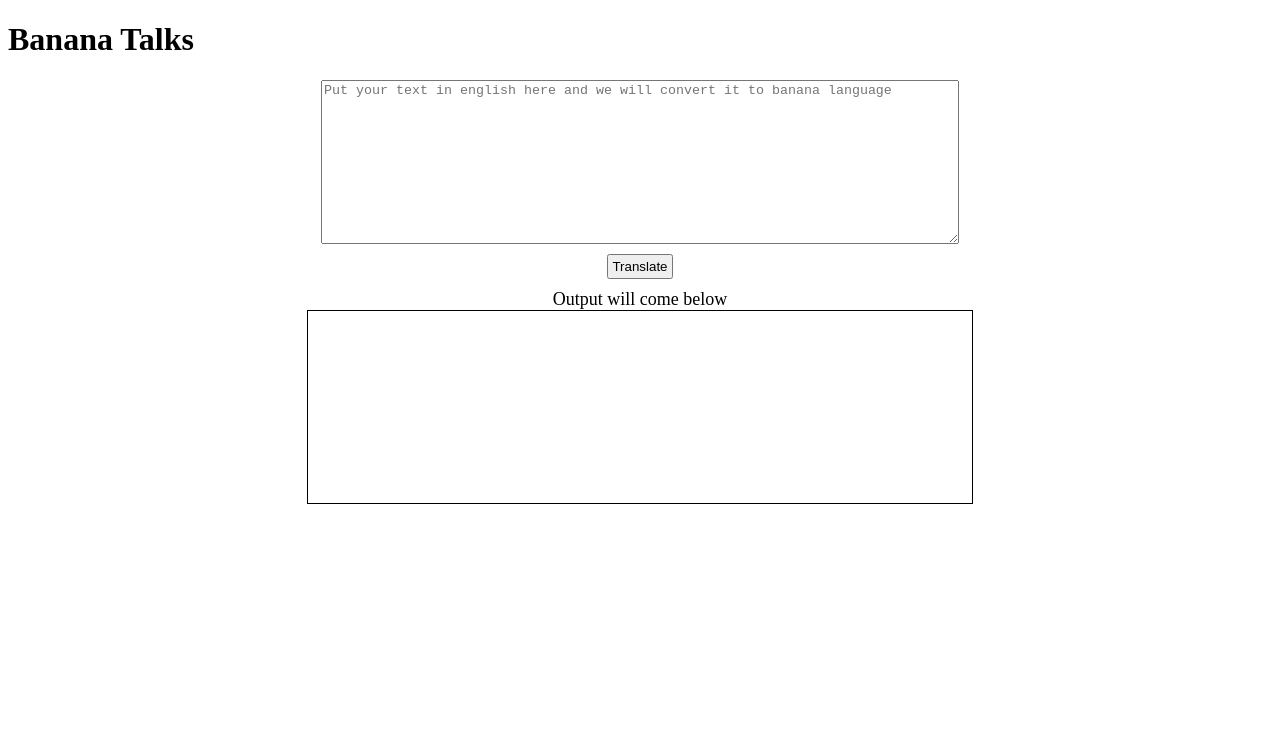
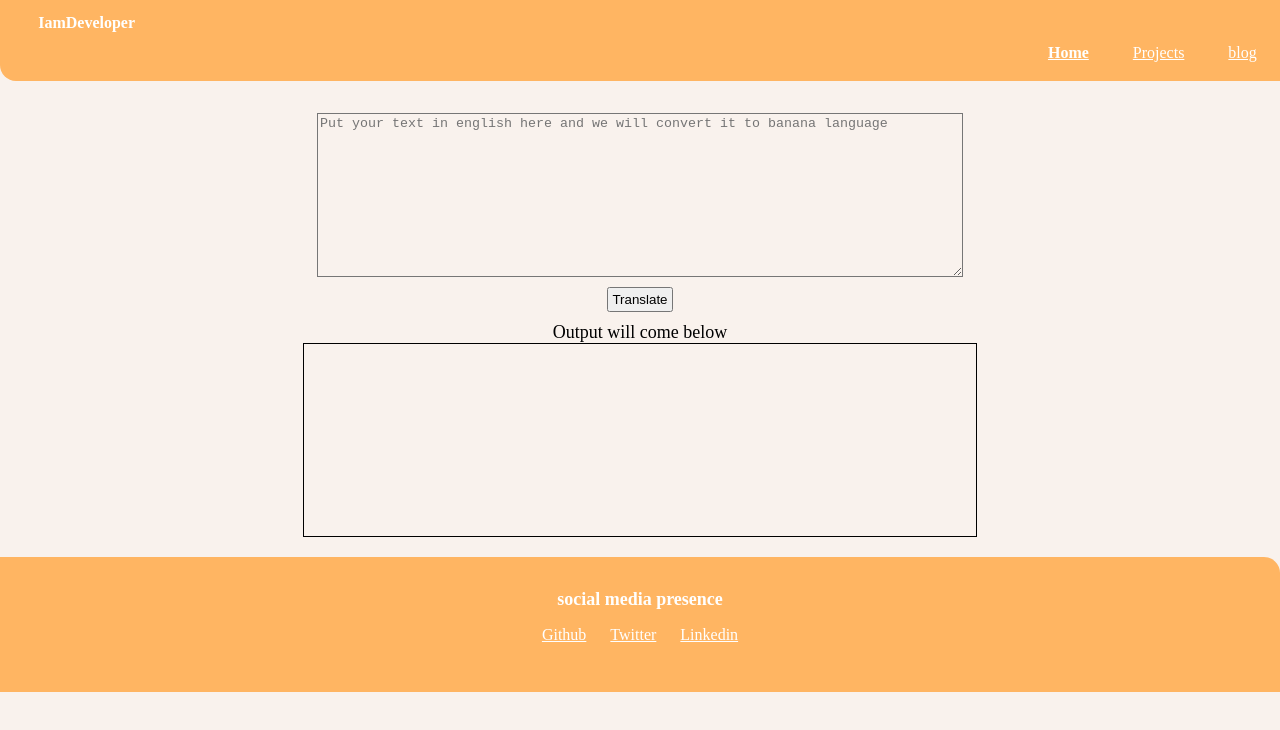
Before and after one commit to mdyousuf10/neogcamp-banana-speak, a plain HTML site: page index.html in a window 1280 px wide. Drawn offline with Linux system fonts and the light colour scheme.

Commit message:
New design layout implemented

```diff
--- a/app.js
+++ b/app.js
@@ -6,7 +6,7 @@ var outputDiv = document.querySelector("#output");
 
 
 
-var serverURL = "https://lessonfourapi.tanaypratap.repl.co/translate/yoda.json  "
+var serverURL = "https://api.funtranslations.com/translate/minion.json"
 
 function getTranslationURL(input){
     return serverURL + "?" + "text=" + input
--- a/index.html
+++ b/index.html
@@ -5,32 +5,20 @@
     <meta http-equiv="X-UA-Compatible" content="IE=edge">
     <meta name="viewport" content="width=device-width, initial-scale=1.0">
     <title>Home</title>
-    <style>
-        textarea{
-            display: block;
-            width: 50%;
-            margin : auto;
-            padding-bottom: 10px;
-        }
-        button{
-            margin: auto;
-            display: block;
-            padding: 3px;
-            margin-top: 10px;
-            margin-bottom: 10px;
-        }
-        #output{
-            border: 1px solid black;
-            height: 20vh;
-            width: 50%;
-            margin: auto;
-            padding: 1rem;
+    <link rel="stylesheet" href="style.css">
 
-        }
-    </style>
 </head>
 <body>
-    <h1>Banana Talks</h1>
+    <nav class="navigation container">
+        <div class="nav-brand">IamDeveloper</div>
+        <ul class="list-non-bullet nav-pills">
+            <li class="list-item-inline"><a class="link link-active" href="/">Home</a></li class="list-item-inline">
+            <li class="list-item-inline"><a class="link" href="/projects.html
+                ">Projects</a></li class="list-item-inline">
+            <li class="list-item-inline"><a class="link" href="/blogs.html">blog</a></li>
+        </ul>
+    </nav>
+
     <textarea  id="txt-input"
     placeholder="Put your text in english here and we will convert it to banana language" cols="30" rows="10"></textarea>
     <button id="btn-translate">Translate</button>
@@ -39,5 +27,18 @@
 
     <div id="output"></div>
     <script src="app.js" type="text/javascript"></script>
+
+    <footer class="footer">
+        <div class="footer-header"
+        >social media presence</div>
+
+        <ul class="social-links list-non-bullet">
+            <li class="list-item-inline" > <a class="link" href=""> Github</a> </li>
+            <li class="list-item-inline" > <a class="link" href="">Twitter</a> </li>
+            <li class="list-item-inline" > <a class="link" href="">Linkedin</a> </li>
+        </ul>
+    </footer>
 </body>
+
+
 </html>
--- /dev/null
+++ b/style.css
@@ -0,0 +1,93 @@
+:root{
+    --primary-color:#FFB562;
+    --dark-gray: white;
+    --off-white: #F9F2ED;
+}
+
+body{
+    font-family: "work sans";
+    margin: 0px;
+    background-color: var(--off-white);
+
+}
+
+textarea{
+    display: block;
+    width: 50%;
+    margin : auto;
+    padding-bottom: 10px;
+    background-color: transparent;
+    color: rgb(0, 0, 0);
+    /* border-color: white; */
+}
+button{
+    margin: auto;
+    display: block;
+    padding: 3px;
+    margin-top: 10px;
+    margin-bottom: 10px;
+}
+#output{
+    border: 1px solid rgb(0, 0, 0);
+    height: 20vh;
+    width: 50%;
+    margin: auto;
+    padding: 1rem;
+    color: rgb(0, 0, 0);
+    margin-bottom: 20px;
+
+}
+
+.list-non-bullet{
+    list-style: none ;
+    padding: 0rem, 0.5rem;
+}
+.list-item-inline{
+    display: inline;
+    padding: 10px;
+
+}
+
+.navigation{
+    background-color: var(--primary-color);
+    color: white;
+    border-bottom-left-radius: 1rem;
+    padding: 0.2rem;
+    margin-bottom: 2rem;
+}
+
+.navigation .nav-brand{
+    font-weight: bold;
+    margin: 11px 8px -4px 35px;
+}
+
+
+.navigation .nav-pills{
+    text-align: right;
+}
+.navigation .link{
+    color: white;
+    padding: 10px;
+
+}
+.navigation .link-active{
+    font-weight: bold;
+}
+.footer{
+    background-color: var(--primary-color);
+    padding: 2rem 1rem;
+    text-align: center;
+    color: white;
+    border-top-right-radius:1rem ;
+}
+.footer .footer-header{
+    font-weight: bold;
+    font-size: large;
+}
+
+.footer .link{
+    color: white;
+}
+.footer ul{
+    padding-inline-start: 0px;
+}
```
Also changed, not shown: img/img.jpg (added).
